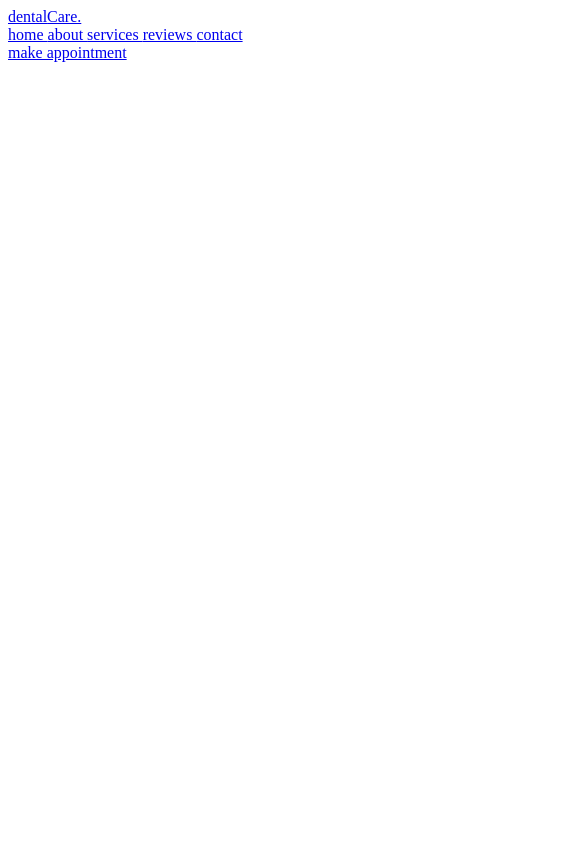
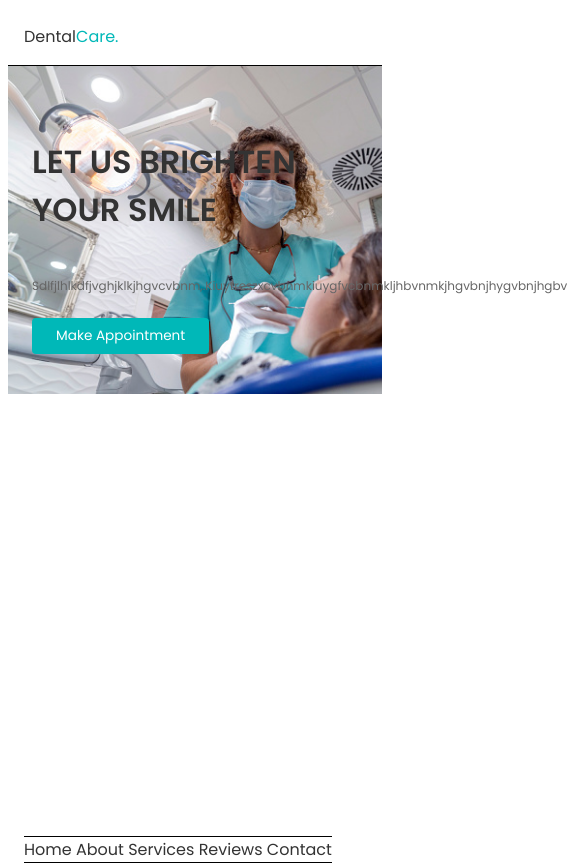
Before and after one commit to sheelaadhikari/JavaScript, a plain HTML site: page index.html in a window 390 px wide. Shown: the whole page, 567 px wide, since content can reach past the window. Drawn offline with Linux system fonts and the light colour scheme.

Commit message:
added js file

```diff
--- a/index.css
+++ b/index.css
@@ -7,14 +7,15 @@
     --light-color: #666;
     --light-bg: #eee;
     --border: .2rem solid rgba(0, 0, 0.1);
-    --box-shadow: 0 .5rem 1rem rgba(0, 0, 0.1);
+    --box-shadow: 0 .5rem 1rem rgba(0, 0, 0, 0.1);
+
 }
 
+
 * {
-
     font-family: "poppins", sans-serif;
     /* margin: 0;
-            padding: 0; */
+    padding: 0; */
     box-sizing: border-box;
     outline: none;
     border: none;
@@ -25,13 +26,13 @@
 *::-webkit-scrollbar {
     height: .5rem;
     width: 1rem;
+
 }
 
+
 *::-webkit-scrollbar-track {
-    background-color: transparent
+    background-color: transparent;
 }
-
-;
 
 *::-webkit-scrollbar-thumb {
     background-color: var(--blue);
@@ -41,13 +42,17 @@ html {
     font-size: 62.5%;
     overflow: hidden;
     scroll-behavior: smooth;
+
     scroll-padding-top: 6.5rem;
 }
 
-.row {
-    display: flex;
-    flex: 1;
+section {
+    padding: 7rem 2rem;
+
 }
+
+
+
 
 .link-btn {
     display: inline-block;
@@ -65,12 +70,184 @@ html {
 }
 
 
+
 .header {
     padding: 2rem;
     border-bottom: var(--border);
 }
 
+.header.active{
+    background-color:var(--white) ;
+    box-shadow: var(--box-shadow);
+    border: 0;
+}
+
+
 .header .logo {
     font-size: 2rem;
     color: var(--black);
+
 }
+
+.header .logo span {
+    color: var(--blue);
+}
+
+
+.header .nav a {
+
+    margin: 0 1rem;
+    font-size: 1.7rem;
+    color: var(--black);
+
+}
+
+.header .nav a:hover {
+    color: var(--blue);
+
+}
+
+#menu-btn {
+    font: 2.5;
+    font-size: 2.5rem;
+    color: var(--black);
+    cursor: pointer;
+    display: none;
+
+}
+
+.home {
+    background: url(./images/dentist.jpg)no-repeat;
+    background-size: cover;
+    background-position: center;
+
+}
+.home .content{
+ width: 55rem;
+ padding: 2rem;
+}
+.home .content h3{
+    font-size: 4rem;
+    text-transform: uppercase;
+    color: var(--black);
+
+}
+.home .content p{
+    line-height: 2;
+    font-size: 1.5rem;
+    color: var(--light-color);
+    padding: 1rem 0;
+
+
+}
+
+
+
+
+
+
+
+
+
+
+
+
+
+
+
+
+
+
+
+
+
+
+
+
+
+
+
+
+
+
+
+
+
+
+@media(max-width:991px) {
+    html {
+        font-size: 55%;
+    }
+
+    .header .link-btn {
+        display: none;
+
+    }
+
+    section {
+        padding: 5rem 2rem;
+
+    }
+}
+
+@media (max-width:768px) {
+
+    section {
+        padding: 3rem 1rem;
+
+    }
+
+    #menu-btn {
+        display: inline-block;
+        transition: .2s linear;
+    }
+
+    #menu-btn.fa-times {
+
+        transform: rotate(180deg);
+    }
+
+    .header .nav {
+        position: absolute;
+        top: 99%;
+        background-color: var(--white);
+        border-top: var(--border);
+        border-bottom: var(--border);
+        padding: 1 rem 0;
+        text-align: center;
+        flex-flow: column;
+        clip-path: polygon(0 0. 100% 0, 0 0);
+    }
+
+    .header .mav .active {
+        clip-path: polygon(0 0, 100% 0. 100% 100%, 0 100%);
+
+    }
+
+
+    .header .nav a {
+        margin: 1rem 0;
+        font-size: 2rem;
+
+    }
+    .home{
+        background-position: left;
+
+    }
+    .home .content{
+        width: auto;
+    }
+
+}
+
+
+
+@media (max-width:450px) {
+    html {
+        font-size: 50%;
+    }
+
+    .home .content h3{
+       font-size: 4  rem;
+    }
+}
--- a/index.html
+++ b/index.html
@@ -6,6 +6,8 @@
     <meta http-equiv="X-UA-Compatible" content="IE=edge">
     <meta name="viewport" content="width=device-width, initial-scale=1.0">
     <title>Document</title>
+    <link rel="stylesheet" href="index.css">
+    <link rel="stylesheet" href="index.js">
 </head>
 
 <body>
@@ -35,5 +37,27 @@
             </div>
         </div>
     </header>
+<section class="home" id="home">
+    <div class="container">
+        <div class="row min-vh-100 align-items-center">
+            <div class="content text-center text-md-left ">
+                <h3>Let us brighten your smile </h3>
+                <p>sdlfjlhlkdfjvghjklkjhgvcvbnm,.kiuytreszxcvbnmkiuygfvcbnmkljhbvnmkjhgvbnjhygvbnjhgbv</p>
+                <a href="#contact" class="link-btn"> make appointment</a>
+            </div>
+        </div>
+    </div>
+
+</section>
+
+
+
+
+
+
+
+
+
+
     <script src="index.js"></script>
 </body>
--- a/index.js
+++ b/index.js
@@ -1,7 +1,20 @@
-let menu= document.querySelector('#menu-btn');
-let navbar=document.querySelector('.header .nav');
-
-menu.click=() =>{
+let menu = document.querySelector('#menu-btn');
+let navbar = document.querySelector('.header .nav');
+let header = document.querySelector('.header');
+menu.click = () => {
     menu.classList.toggle('fa-times');
     menu.classList.toggle('active');
 }
+window.onscroll = () => {
+    menu.classList.remove('fa-times');
+    menu.classList.remove('active');
+
+    if (window.scrolly > 0) {
+        header.classList.add('active');
+
+
+    }
+    else {
+        header.classList.remove('active');
+    }
+}
```
Also changed, not shown: images/dentist.jpg (added).
